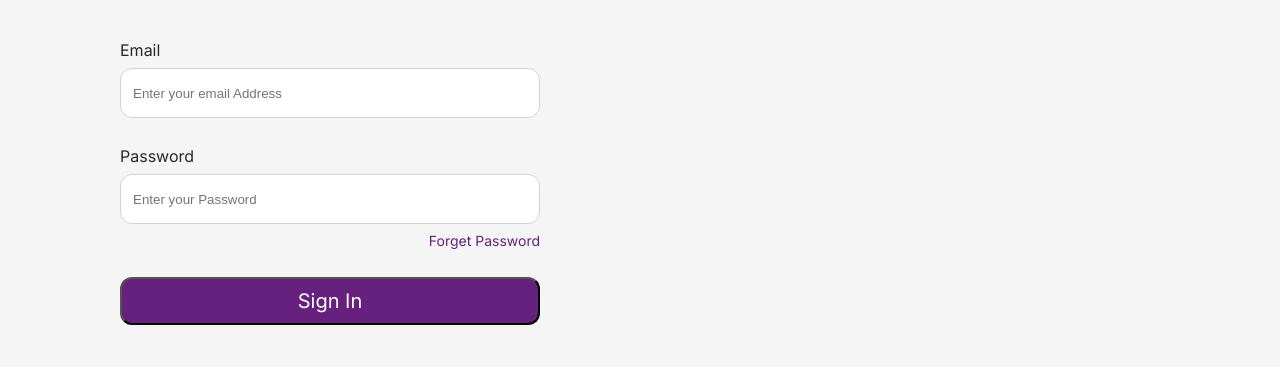
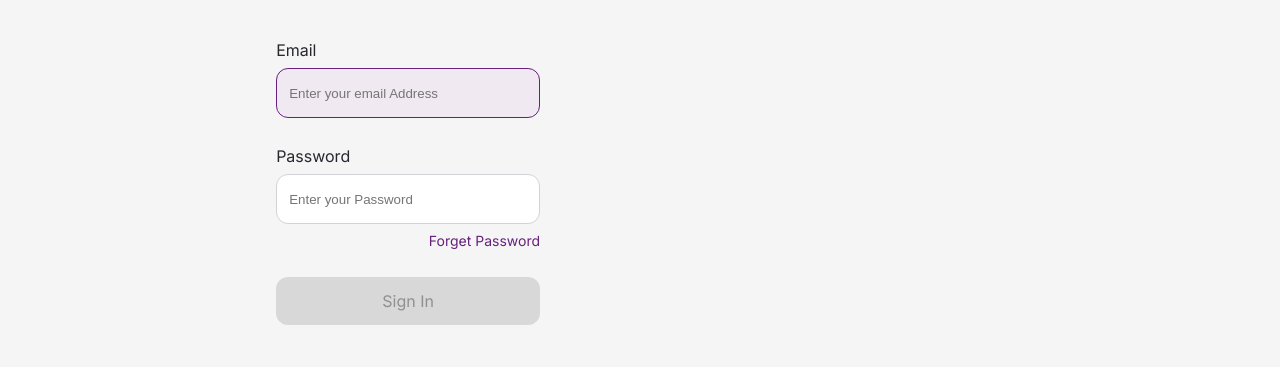
Before and after one commit to ibag-code/Construction-Project, a React (Vite) app in the folder the-construction-project/: page /signin in a window 1280 px wide. Shown: the part 330-697 px from the top of the page. Built offline with nearby package versions, Linux system fonts and the light colour scheme; a web font is replaced by a local one.

Commit message:
validated the email

```diff
--- a/the-construction-project/src/Entrance/signin.css
+++ b/the-construction-project/src/Entrance/signin.css
@@ -152,6 +152,7 @@ form {
 
 .input-icon {
   display: flex;
+  flex-direction: column;
   align-items: center;
   width: 100%;
   position: relative;
@@ -159,7 +160,7 @@ form {
 
 .input-icon input {
   height: 50px;
-  width: 50vw;
+  width: 100%;
   padding: 12px;
   border-radius: 12px;
   border: 1px solid var(--border);
@@ -171,21 +172,34 @@ form {
   cursor: pointer;
   font-size: 20px;
   color: var(--text-colour);
+  height: 100%;
+  display: flex;
+  align-items: center;
+  width: 40px;
+  justify-content: center;
+  cursor: pointer;
 }
 
 .sign-cta {
   width: 100%;
   background-color: var(--craft-bc);
   height: 48px;
+  border: none;
   border-radius: 12px;
   display: flex;
   justify-content: center;
   align-items: center;
   color: var(--craft-white);
   font-family: "inter";
-  font-size: 20px;
+  font-size: 16px;
   font-weight: 400;
   cursor: pointer;
+}
+.sign-cta:disabled {
+  background-color: #ccc;
+  color: #666;
+  cursor: not-allowed;
+  opacity: 0.7;
 }
 
 .signup {
@@ -210,8 +224,17 @@ form {
   text-decoration: underline;
 }
 
-/* more specificity || inactive state */
-.input-icon input.wrong {
+.wrong {
   border: 1px solid var(--danger);
   background-color: var(--danger-light);
 }
+.error-message {
+  color: var(--danger);
+  display: flex;
+  width: 100%;
+  font-size: 12px;
+  font-weight: 400;
+}
+.block-message {
+  display: none;
+}
--- a/the-construction-project/src/Entrance/signin.jsx
+++ b/the-construction-project/src/Entrance/signin.jsx
@@ -1,28 +1,58 @@
 import { Link } from "react-router";
+import { useState, useRef, useEffect } from "react";
 import "./signin.css";
 
-const EMAIL_REGEX = /^[a-zA-Z0-9._%+-]+@[a-zA-Z0-9.-]+\.[a-zA-Z]{2,}$/;
+const EMAIL_REGEX = /^[a-zA-Z0-9._%+-]+@[a-zA-Z0-9.-]+\.[a-zA-Z]{3,}$/;
 
 const PWD_REGEX =
   /^(?=.*[a-z])(?=.*[A-Z])(?=.*\d)(?=.*[@$!%*?&])[A-Za-z\d@$!%*?&]{8,}$/;
 
+export function SignIn() {
+  // const email = "asimiyuabdulahi2gmail.com";
+  // const password = "Ojumirayo$2001";
+
+  // if (!EMAIL_REGEX.test(email)) {
+  //   alert("Your email Address is not correct");
+  //   return;
+  // }
+
+  // if (!PWD_REGEX.test(password)) {
+  //   alert("Your Password is not correct");
+  //   return;
+  // }
+  // alert("Your inputs meet the requirements!");
+
+  const emailRef = useRef();
+  const errRef = useRef();
+
+  const [email, setEmail] = useState("");
+  const [validMail, setValidMail] = useState(false);
+  const [mailFocus, setMailFocus] = useState(false);
+
+  const [errMsg, setErrMsg] = useState("");
+  const [success, setSuccess] = useState(false);
+
+  useEffect(() => {
+    emailRef.current.focus();
+  }, []);
+
+  useEffect(() => {
+    const result = EMAIL_REGEX.test(email);
+    console.log(result);
+    console.log(email);
+    setValidMail(result);
+    // console.log(validMail);
+  }, [email]);
+
+  useEffect(() => {
+    setErrMsg("");
+  }, [email]);
+
+  const submit = async (event) => {
+    event.preventDefault();
 
 
-export function SignIn() {
-
-  const email = "asimiyuabdulahi2@gmail.com";
-  const password = "Ojumirayo$2001";
-
-  if (!EMAIL_REGEX.test(email)) {
-    alert("Your email Address is not correct");
-    return;
   }
-
-  if (!PWD_REGEX.test(password)) {
-    alert("Your Password is not correct");
-    return;
-  }
-  alert("Your inputs meet the requirements!");
 
   return (
     <div className="body">
@@ -49,9 +79,9 @@ export function SignIn() {
             <hr />
           </div>
 
-          <form action="" id="form">
+          <form action="" id="form" onSubmit={submit}>
             <div className="input">
-              <label for="email"> Email</label>
+              <label htmlFor="email"> Email</label>
 
               <div className="input-icon">
                 <input
@@ -59,9 +89,36 @@ export function SignIn() {
                   name="password"
                   id="email"
                   placeholder="Enter your email Address"
+                  className={`email ${email && !validMail ? "wrong" : ""}`}
                   required
-                  className="email"
+                  ref={emailRef}
+                  autoComplete="off"
+                  onChange={(e) => {
+                    setEmail(e.target.value);
+                  }}
+                  onFocus={() => {
+                    setMailFocus(true);
+                  }}
+                  onBlur={() => {
+                    setMailFocus(false);
+                  }}
+                  aria-invalid={email.trim() !== "" && !validMail}
+                  aria-describedby="uidnote"
                 />
+
+                <p
+                  ref={errRef}
+                  className={
+                    mailFocus && !validMail && email
+                      ? "error-message"
+                      : "block-message "
+                  }
+                  //   className={errMsg ? "errMsg" : "Offscreen"}
+                  aria-live="assertive"
+                >
+                  Kindly go through ur mail cus it is wrong
+                  {errMsg}
+                </p>
               </div>
             </div>
 
@@ -86,9 +143,12 @@ export function SignIn() {
               </Link>
             </div>
 
-            <button type="submit" className="sign-cta">
-              {" "}
-              Sign In{" "}
+            <button
+              disabled={!validMail ? true : false}
+              type="submit"
+              className="sign-cta"
+            >
+              Sign In
             </button>
           </form>
 
```
